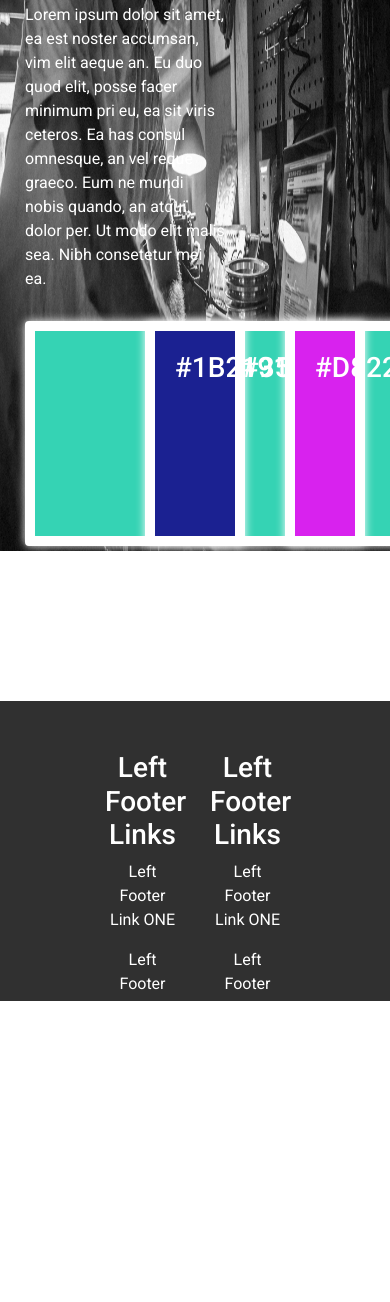
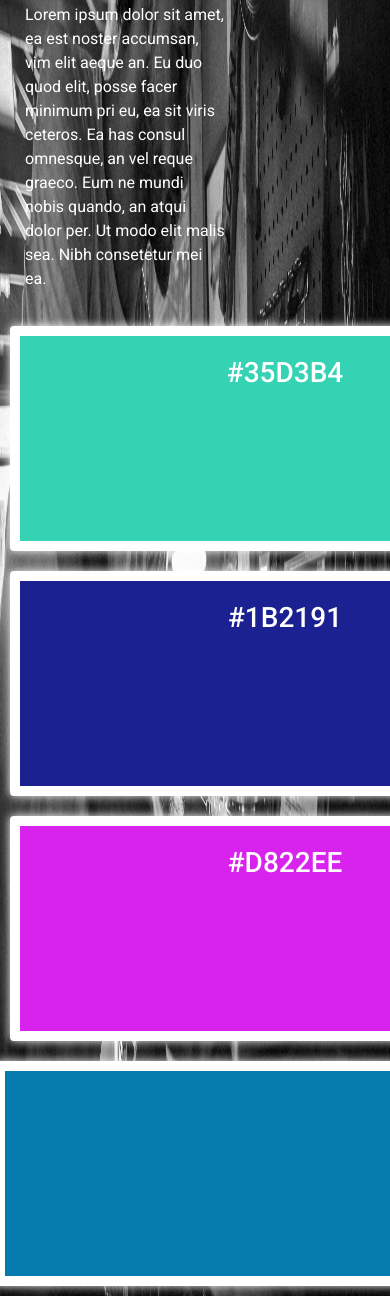
Before and after one commit to mosbyts/auto-shop-responsive, a plain HTML site: page index.html in a window 390 px wide. Shown: the part 378-1680 px from the top of the page. Before the commit the page ends 1414 px from the top, so only its background shows below. Drawn offline with nearby package versions, Linux system fonts and the light colour scheme.

Commit message:
Updated some mobile responsiveness.

```diff
--- a/index.html
+++ b/index.html
@@ -46,27 +46,38 @@
     </div>
 
     <div class="row">
-      <div class="col-4">
+
+      <div class="col-lg-4 col-xs-12">
         <div id="mintCard">
           <div class="card-body">
             <h3>#35D3B4</h3>
           </div>
         </div>
       </div>
-      <div class="col-4">
+
+      <div class="col-lg-4 col-xs-12">
         <div id="blueCard">
           <div class="card-body">
             <h3>#1B2191</h3>
           </div>
         </div>
       </div>
-      <div class="col-4">
+
+      <div class="col-lg-4 col-xs-12">
         <div id="purpleCard">
           <div class="card-body">
             <h3>#D822EE</h3>
           </div>
         </div>
       </div>
+
+      <div class="col-xs-12">
+        <div id="tealCard">
+          <div class="card-body">
+          </div>
+        </div>
+      </div>
+
     </div>
   </div>
 
--- a/main.css
+++ b/main.css
@@ -62,7 +62,7 @@ h2 {
   box-shadow: 0 0 10px #fff;
   color: white;
   height: 225px;
-  margin: 5px 5px 5px 25px;
+  margin: 10px;
   text-align: center;
   width: 550px;
 }
@@ -74,9 +74,9 @@ h2 {
   box-shadow: 0 0 10px #fff;
   color: white;
   height: 225px;
-  margin: 5px;
+  margin: 10px;
   text-align: center;
-  outline: none;
+  width: 550px;
 }
 
 #purpleCard {
@@ -86,8 +86,9 @@ h2 {
   box-shadow: 0 0 10px #fff;
   color: white;
   height: 225px;
-  margin: 5px 25px 5px 5px;
+  margin: 10px;
   text-align: center;
+  width: 550px;
 }
 
 #whiteSpace {
@@ -110,6 +111,16 @@ footer {
   margin-top: 50px;
 }
 
-@media screen and (max-width: 768px) {
-
+@media screen and (max-width: 667px) {
+  #tealCard {
+    background-color:	#057bad;
+    border: 10px solid white;
+    border-radius: 4px;
+    box-shadow: 0 0 10px #fff;
+    color: white;
+    height: 225px;
+    margin: 10px;
+    text-align: center;
+    width: 550px;
+  }
 }
```
